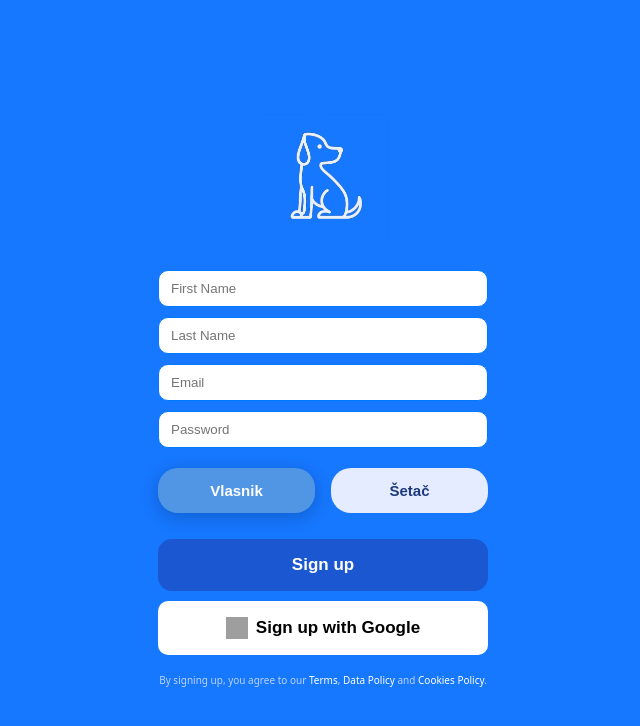
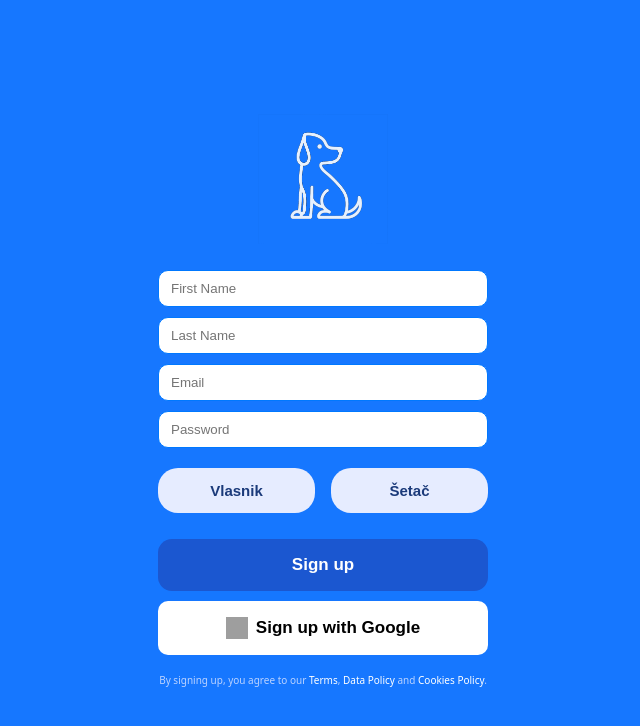
Before and after one commit to Nikolaaa777/Progi---13.4---PawPal, a React (Vite) app in the folder frontend/: page /register in a window 1280 px wide. Shown: the top 726 px of the page, without its empty margins (317-957 px from the left). Built offline with nearby package versions, Linux system fonts and the light colour scheme; no server answers; grey boxes are pictures that could not be loaded.

Commit message:
Dodan role error

```diff
--- a/frontend/src/pages/Register.jsx
+++ b/frontend/src/pages/Register.jsx
@@ -7,13 +7,18 @@ export default function Register() {
 	const [lastName, setLastName] = useState("");
 	const [email, setEmail] = useState("");
 	const [password, setPassword] = useState("");
-	const [role, setRole] = useState("vlasnik");
+	const [role, setRole] = useState(null);
 	const [err, setErr] = useState("");
 	const nav = useNavigate();
 
 	async function onSubmit(e) {
 		e.preventDefault();
 		setErr("");
+		if (!role) {
+			setErr("Odaberi ulogu (Vlasnik ili Šetač).");
+			return;
+		}
+
 		try {
 			const isWalker = role === "setac";
 
```
